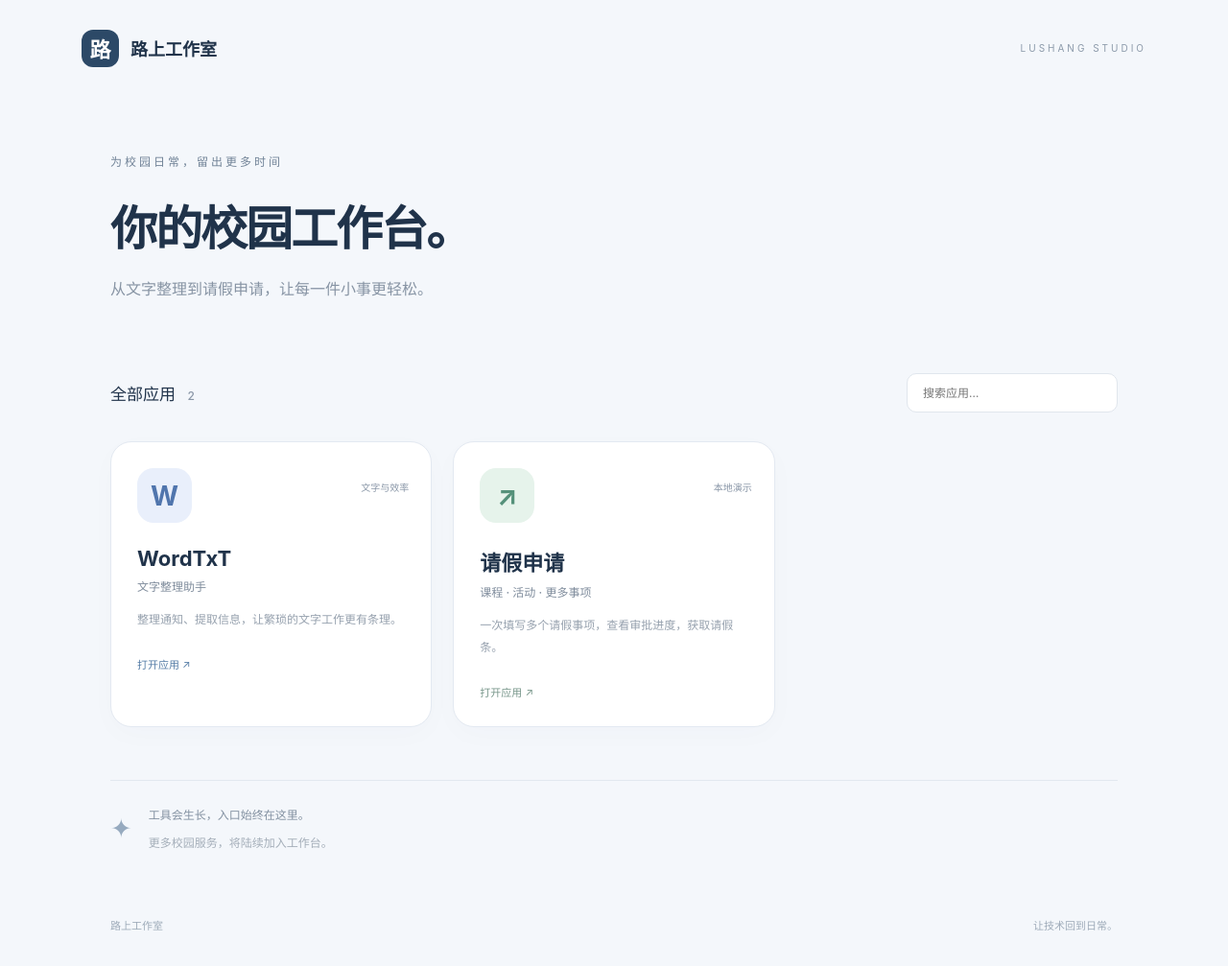
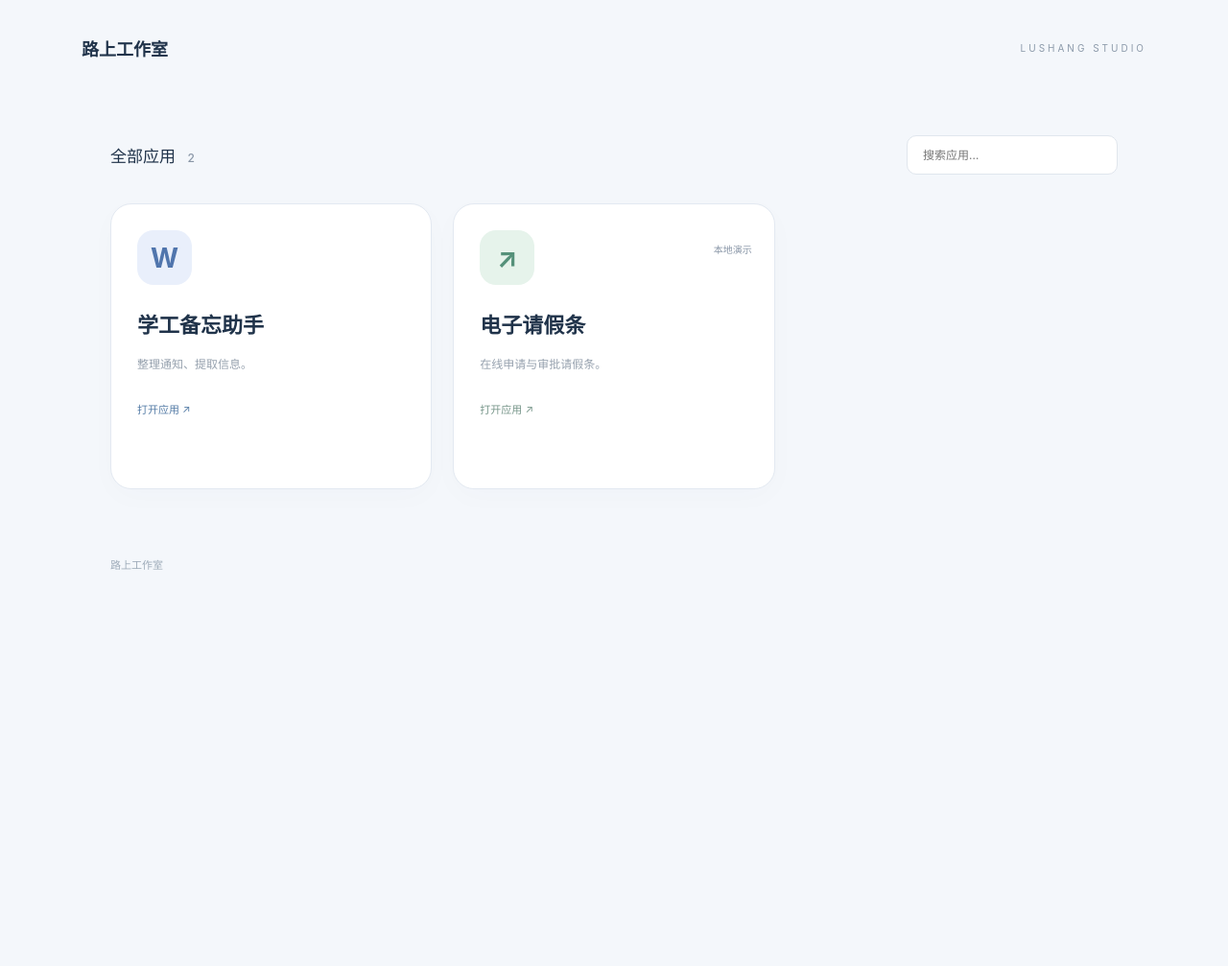
Before and after one commit to LushangStudio/Lushangstudio-Home, a website built with Vite: page index.html in a window 1280 px wide. Shown: the whole page at 96% size. After the commit the page ends 800 px from the top, so only its background shows below. Built offline with nearby package versions, Linux system fonts and the light colour scheme.

Commit message:
feat: apply revised Home UI and clear production app labels

```diff
--- a/apps.json
+++ b/apps.json
@@ -1,24 +1,24 @@
 [
   {
     "id": "wordtxt",
-    "name": "WordTxT",
-    "subtitle": "文字整理助手",
-    "description": "整理通知、提取信息，让繁琐的文字工作更有条理。",
+    "name": "学工备忘助手",
+    "subtitle": "",
+    "description": "整理通知、提取信息。",
     "href": "/wordtxt/",
     "icon": "W",
     "color": "blue",
     "status": "available",
-    "tag": "文字与效率"
+    "tag": ""
   },
   {
     "id": "leave",
-    "name": "请假申请",
-    "subtitle": "课程 · 活动 · 更多事项",
-    "description": "一次填写多个请假事项，查看审批进度，获取请假条。",
+    "name": "电子请假条",
+    "subtitle": "",
+    "description": "在线申请与审批请假条。",
     "href": "/leave/",
     "icon": "↗",
     "color": "green",
     "status": "planned",
-    "tag": "即将上线"
+    "tag": ""
   }
 ]
--- a/index.html
+++ b/index.html
@@ -8,18 +8,10 @@
   </head>
   <body>
     <header>
-      <a href="./" class="brand">
-        <span class="mark">路</span>
-        路上工作室
-      </a>
+      <a href="./" class="brand">路上工作室</a>
       <span class="edition">LUSHANG STUDIO</span>
     </header>
     <main>
-      <section class="intro">
-        <span class="eyebrow">为校园日常，留出更多时间</span>
-        <h1>你的校园工作台。</h1>
-        <p>从文字整理到请假申请，让每一件小事更轻松。</p>
-      </section>
       <section class="board">
         <div class="bar">
           <h2>
@@ -34,17 +26,9 @@
         <div id="apps" class="apps"></div>
         <p id="empty" hidden>没有找到匹配的应用。</p>
       </section>
-      <aside>
-        <span class="spark">✦</span>
-        <div>
-          <b>工具会生长，入口始终在这里。</b>
-          <p>更多校园服务，将陆续加入工作台。</p>
-        </div>
-      </aside>
     </main>
     <footer>
       <span>路上工作室</span>
-      <span>让技术回到日常。</span>
     </footer>
     <script type="module" src="app.js"></script>
   </body>
```
